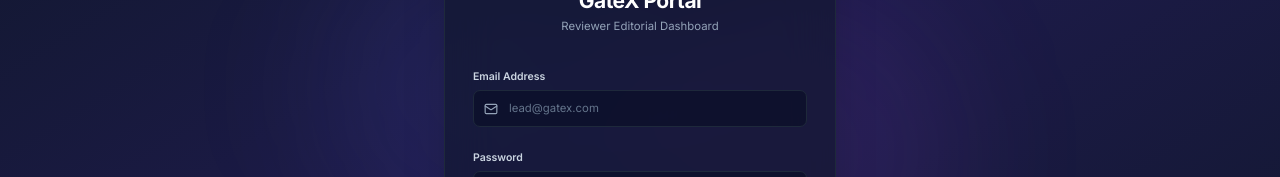
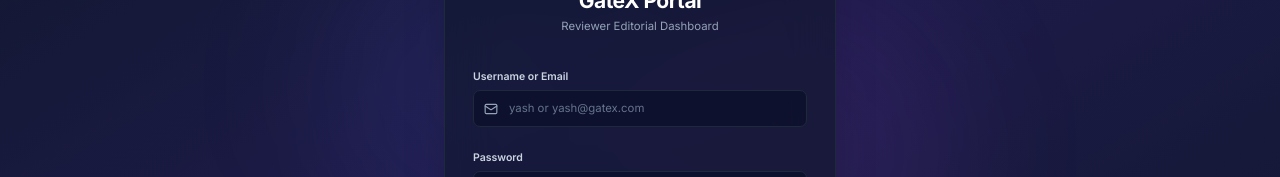
Before and after one commit to Yash-Yelave/gen_rpt_review-frontend, a React (Vite) app: page /login in a window 1280 px wide. Shown: the part 280-457 px from the top of the page. Built offline with nearby package versions, Linux system fonts and the light colour scheme; no server answers.

Commit message:
feat: adjust login page placeholder/type for username login

```diff
--- a/src/pages/Login/index.tsx
+++ b/src/pages/Login/index.tsx
@@ -73,20 +73,20 @@ export const Login: React.FC = () => {
         )}
 
         <form onSubmit={handleSubmit} className="space-y-5">
-          {/* Email */}
+          {/* Email / Username */}
           <div className="space-y-1.5">
-            <label htmlFor="email" className="text-xs font-semibold text-slate-300">
-              Email Address
+            <label htmlFor="username" className="text-xs font-semibold text-slate-300">
+              Username or Email
             </label>
             <div className="relative">
               <Mail className="absolute left-3 top-1/2 -translate-y-1/2 w-4 h-4 text-slate-400" />
               <input
-                id="email"
-                type="email"
+                id="username"
+                type="text"
                 required
                 value={email}
                 onChange={(e) => setEmail(e.target.value)}
-                placeholder="lead@gatex.com"
+                placeholder="yash or yash@gatex.com"
                 className="w-full pl-10 pr-4 py-2.5 bg-slate-950/40 border border-slate-800 focus:border-indigo-500 rounded-lg text-sm text-white placeholder-slate-500 outline-none transition-all focus:ring-4 focus:ring-indigo-500/10"
               />
             </div>
```
